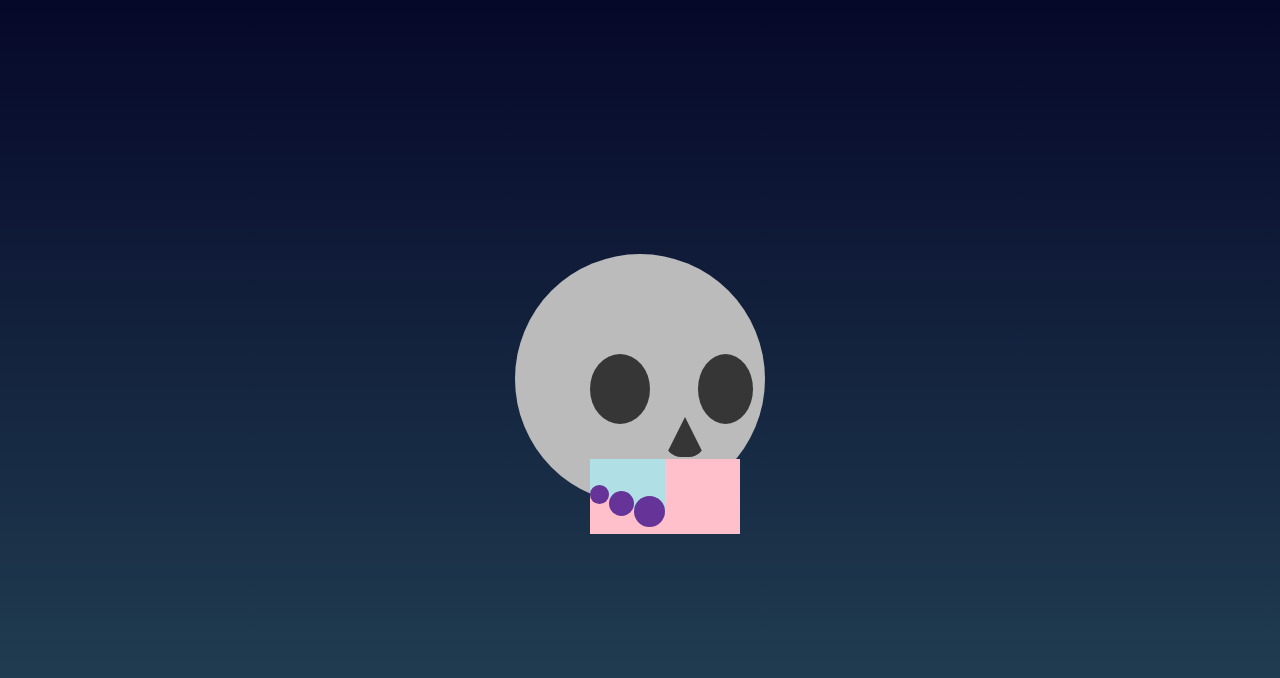
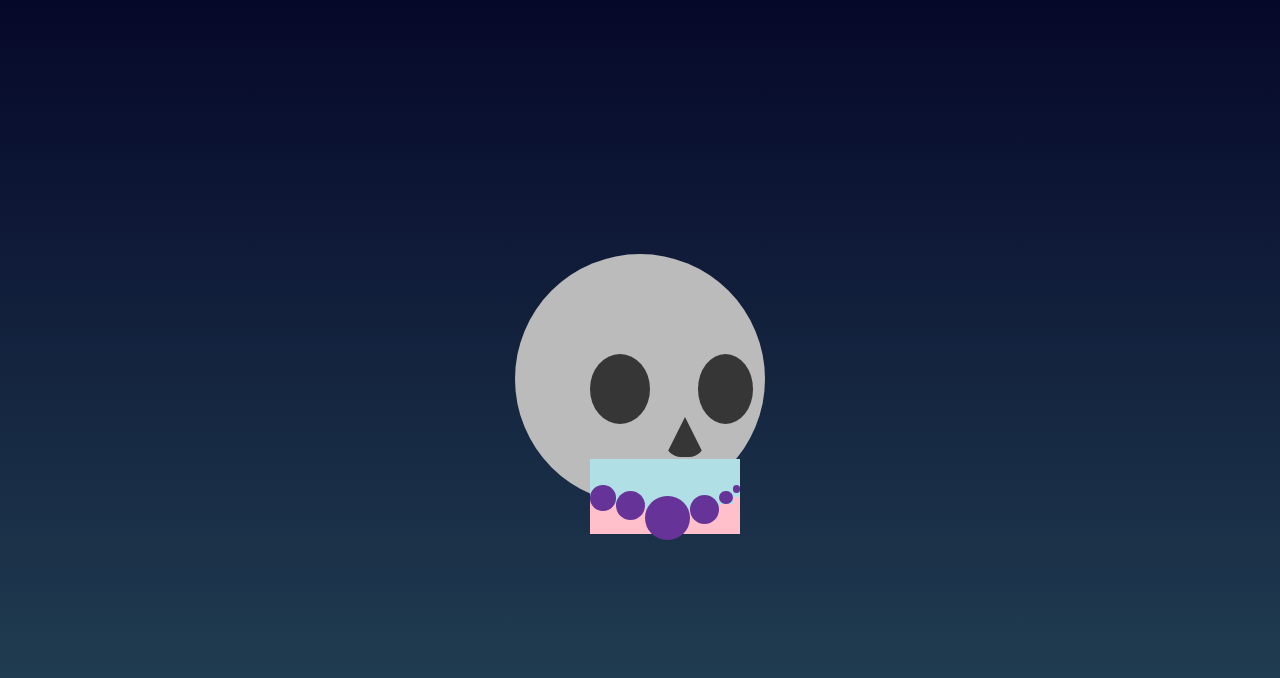
Before and after one commit to AdamanskaHub/Emilie, a Gatsby site: page /worktwo in a window 1280 px wide. Shown: the part 98-776 px from the top of the page. Built offline with nearby package versions, Linux system fonts and the light colour scheme; Gatsby itself is replaced by a stand-in of ours.

Commit message:
adjusting teeth

```diff
--- a/src/pages/worktwo.js
+++ b/src/pages/worktwo.js
@@ -50,9 +50,15 @@ class Worktwo extends Component {
               <div className="tooth t-three">
               <div className="t-three--bottom"></div>
               </div>
-              <div className="t-three"></div>
-              <div className="t-two"></div>
-              <div className="t-one"></div>
+              <div className="tooth t-four">
+              <div className="t-four--bottom"></div>
+              </div>
+              <div className="tooth t-five">
+              <div className="t-five--bottom"></div>
+              </div>
+              <div className="tooth t-six">
+              <div className="t-six--bottom"></div>
+              </div>
               </div>
 
             </div>
--- a/src/sass/pages/_worktwo.scss
+++ b/src/sass/pages/_worktwo.scss
@@ -79,7 +79,7 @@
         position: relative;
       }
       .t-one{
-        width:15%;
+        width:17.5%;
         height: 50%;
         &--bottom {
           width: 100%;
@@ -103,8 +103,44 @@
         }
       }
       .t-three{
-        width:25%;
+        width:30.5%;
         height: 70%;
+        &--bottom {
+          width: 100%;
+          padding-top: 100%;
+          background-color: rebeccapurple;
+          border-radius: 50%;
+          position: absolute;
+          top: 70%;
+        }
+      }
+      .t-four{
+        width:20%;
+        height: 68%;
+        &--bottom {
+          width: 100%;
+          padding-top: 100%;
+          background-color: rebeccapurple;
+          border-radius: 50%;
+          position: absolute;
+          top: 70%;
+        }
+      }
+      .t-five{
+        width:9.5%;
+        height: 60%;
+        &--bottom {
+          width: 100%;
+          padding-top: 100%;
+          background-color: rebeccapurple;
+          border-radius: 50%;
+          position: absolute;
+          top: 70%;
+        }
+      }
+      .t-six{
+        width:5%;
+        height: 50%;
         &--bottom {
           width: 100%;
           padding-top: 100%;
```
